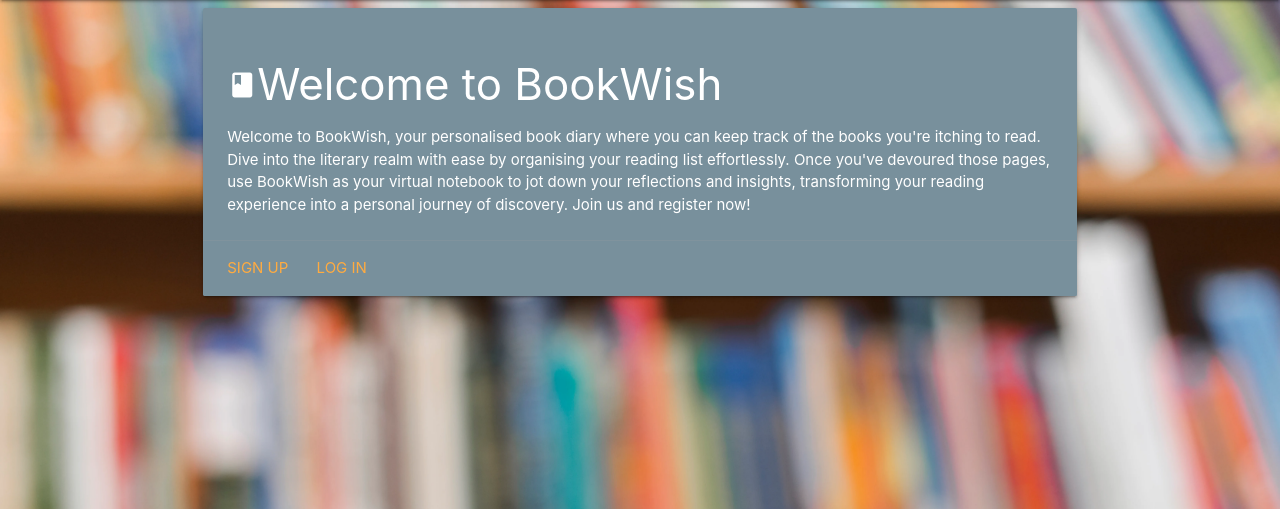
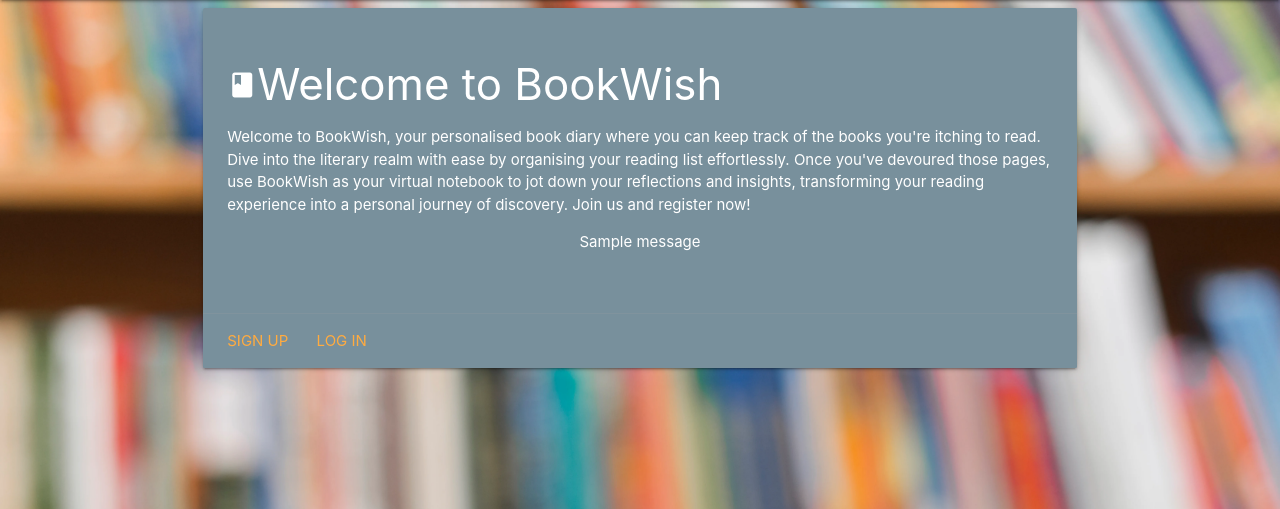
Before and after one commit to amandakoka/bookwish, a Flask app: page / in a window 1280 px wide. Shown: the part 64-573 px from the top of the page. Run offline with Flask 3, Linux system fonts and the light colour scheme; tables that the repository leaves empty hold one stand-in row (values such as "Sample post"); one stand-in notice (Sample message) is shown.

Commit message:
fix indentation

```diff
--- a/bookwish/templates/edit_book.html
+++ b/bookwish/templates/edit_book.html
@@ -1,7 +1,7 @@
 {% extends "base.html" %}
 {% block content %}
 
-<h3 class="center-align white-text>Edit Book</h3>
+    <h3 class="center-align white-text">Edit Book</h3>
 
     <div class="row card-panel blue-grey lighten-1">
         <form class="col s12" method="POST" action="{{ url_for('edit_book', book_id=book_id) }}">
--- a/bookwish/templates/welcome.html
+++ b/bookwish/templates/welcome.html
@@ -11,6 +11,15 @@
                     Once you've devoured those pages, use BookWish as your virtual notebook to jot down your reflections and insights,
                     transforming your reading experience into a personal journey of discovery. Join us and register now!
                 </p>
+                {% with messages = get_flashed_messages() %}
+                    {% if messages %}
+                        {% for message in messages %}
+                            <div class="alert">
+                                {{ message }}
+                            </div>
+                        {% endfor %}
+                    {% endif %}
+                {% endwith %}
             </div>
             <div class="card-action">
                 <a href="{{ url_for('signup')}}">Sign up </a>
--- a/bookwish/templates/wishlist.html
+++ b/bookwish/templates/wishlist.html
@@ -2,6 +2,7 @@
 {% block content %}
 
     <h3 class="center-align white-text">My Wishlist</h3>
+
     {% with messages = get_flashed_messages() %}
         {% if messages %}
             {% for message in messages %}
@@ -11,6 +12,7 @@
             {% endfor %}
         {% endif %}
     {% endwith %}
+
     <div class="row">
         <div class="col s12 center-align">
             <a href="{{ url_for('add_book') }}" class="btn-large orange accent-3">
@@ -52,5 +54,4 @@
         {% endfor %}
     </div>
 
-
 {% endblock %}
```
Also changed, not shown: bookwish/templates/add_book.html (indentation only), bookwish/templates/login.html (indentation only), bookwish/templates/signup.html (indentation only). Lines whose indentation alone changed are shown as unchanged.
